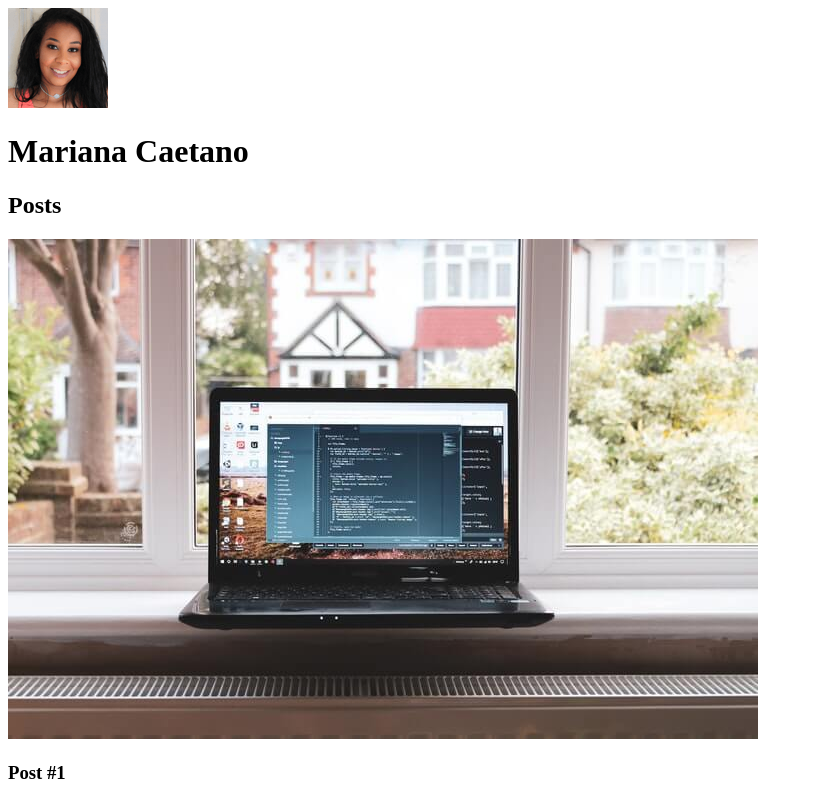
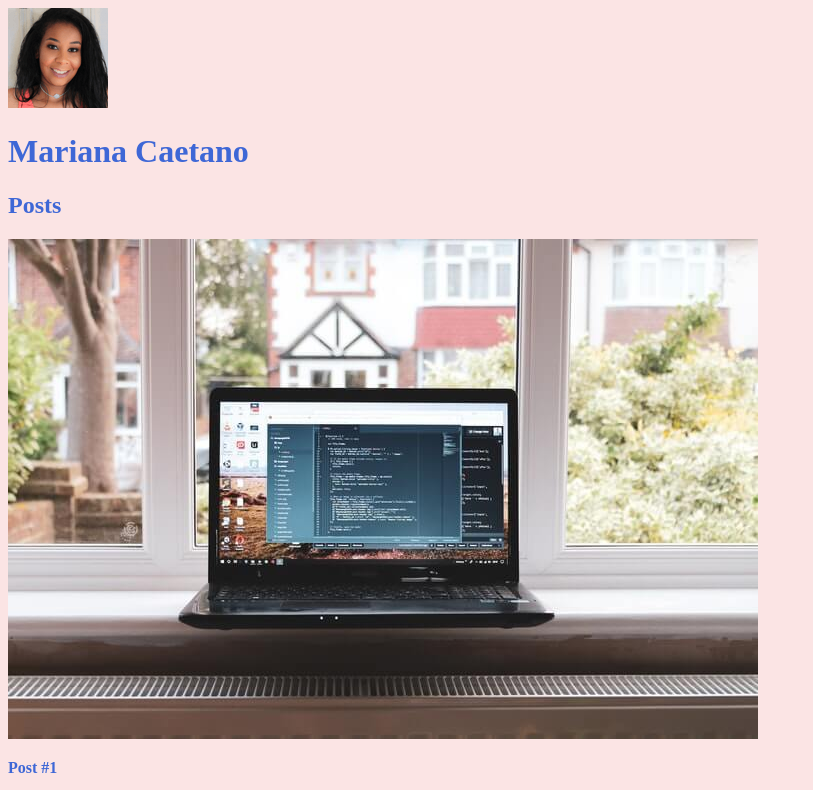
Before and after one commit to Mariana-Caetano/html-css-course, a plain HTML site: page index.html in a window 1280 px wide. Shown: the top 790 px of the page, without its empty margins (0-813 px from the left). Drawn offline with Linux system fonts and the light colour scheme.

Commit message:
add style.css

```diff
--- a/index.html
+++ b/index.html
@@ -4,22 +4,23 @@
     <meta charset="UTF-8">
     <meta name="viewport" content="width=device-width, initial-scale=1.0">
     <title>Mariana Caetano</title>
+    <link rel="stylesheet" href="./style.css">
 </head>
 <body>
    <header>
        <img src="./img/foto-mariana.png" alt="foto da Mariana, mulher, negra e blusa na
        cor laranja">
-       <h1>Mariana Caetano</h1>
+       <h1 id="title">Mariana Caetano</h1>
    </header>
    <section>
        <header>
-           <h2>Posts</h2>
+           <h2 class="subtitle">Posts</h2>
            <img src="./img/photo-1529603992250-a55acb77d146.jpg" alt="Laptop com editor ecódigo na tela em frente a
            uma janela,que tem vista para uma casa no estilo chalé">
        </header>
        <article>
            <header>
-               <h3>Post #1</h3>
+               <h3 class="post-title">Post #1</h3>
            </header>
            <p>Lorem, ipsum dolor sit amet consectetur adipisicing elit.
             <br>
--- /dev/null
+++ b/style.css
@@ -0,0 +1,11 @@
+body {
+    background-color: #fbe4e4;
+}
+
+#title, .subtitle, .post-title {
+    color: #3e67d6;
+}
+
+.post-title{
+    font-size: 16px;
+}
```
